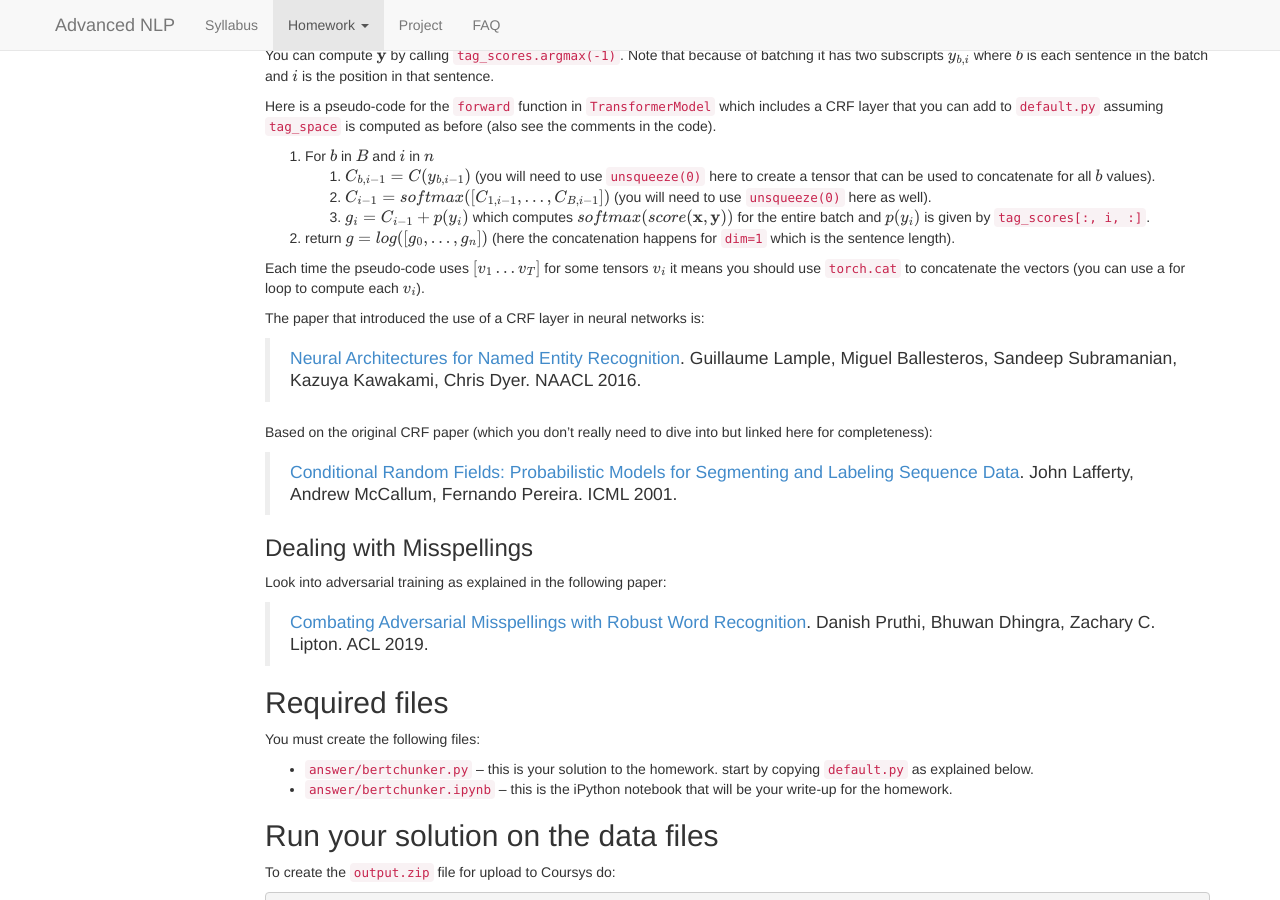
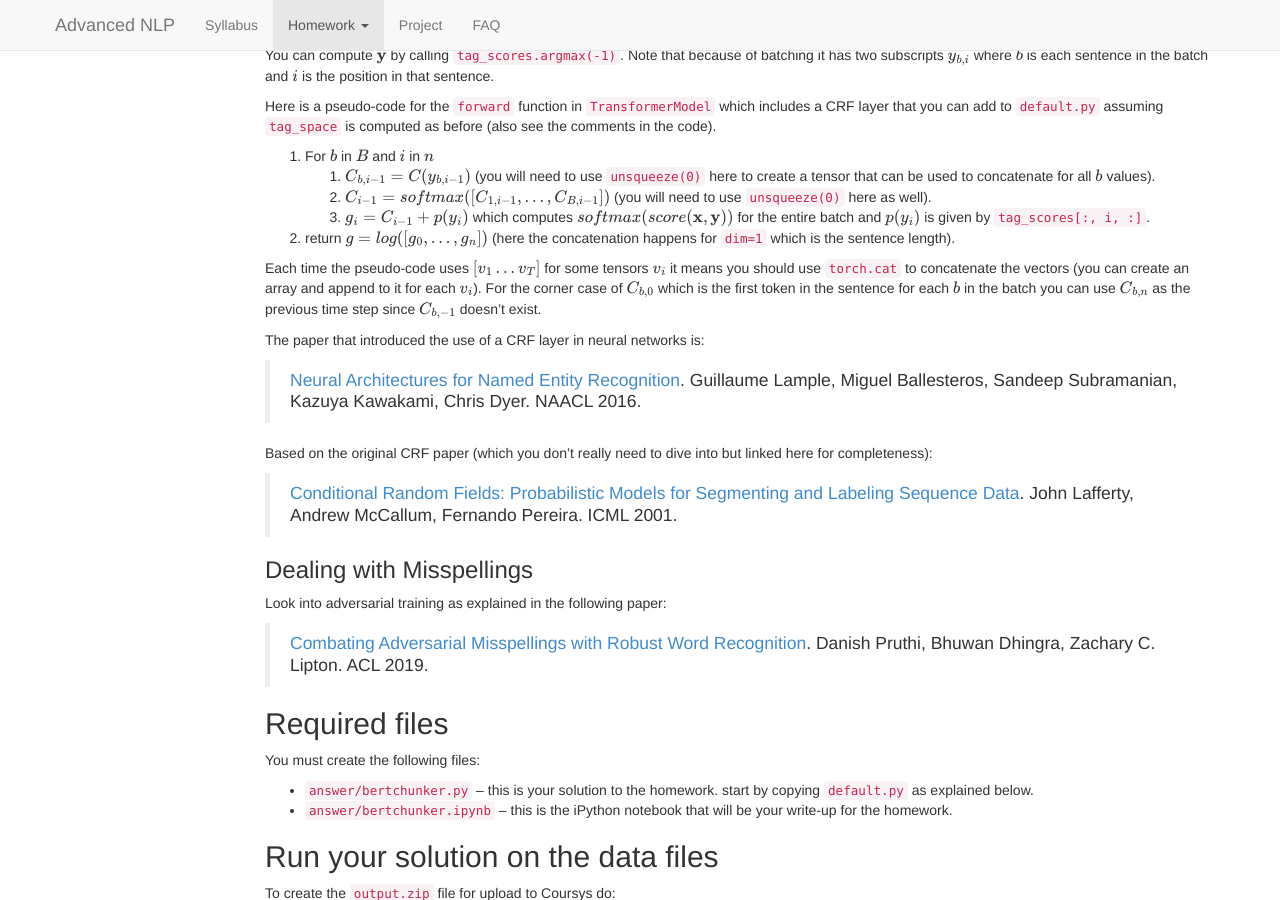
Before and after one commit to anoopsarkar/advanced-nlp-class, a Jekyll site: the page built from hw1.md, in a window 1280 px wide and 900 px high, scrolled down 5660 px. Built offline with Jekyll 4.4.1, drawn with Linux system fonts in a browser that asks for light colours; nearby versions of some CDN libraries; formulas are drawn with MathJax 3.

Commit message:
upd crf pseudo-code

```diff
--- a/hw1.md
+++ b/hw1.md
@@ -389,7 +389,10 @@ which includes a CRF layer that you can add to `default.py` assuming
 
 Each time the pseudo-code uses $$[ v_{1} \ldots v_{T} ]$$ for some
 tensors $$v_{i}$$ it means you should use `torch.cat` to concatenate
-the vectors (you can use a for loop to compute each $$v_{i}$$).
+the vectors (you can create an array and append to it for each $$v_{i}$$).
+For the corner case of $$C_{b,0}$$ which is the first token in
+the sentence for each $$b$$ in the batch you can use $$C_{b,n}$$
+as the previous time step since $$C_{b,-1}$$ doesn't exist.
 
 The paper that introduced the use of a CRF layer in neural networks is:
 
```
